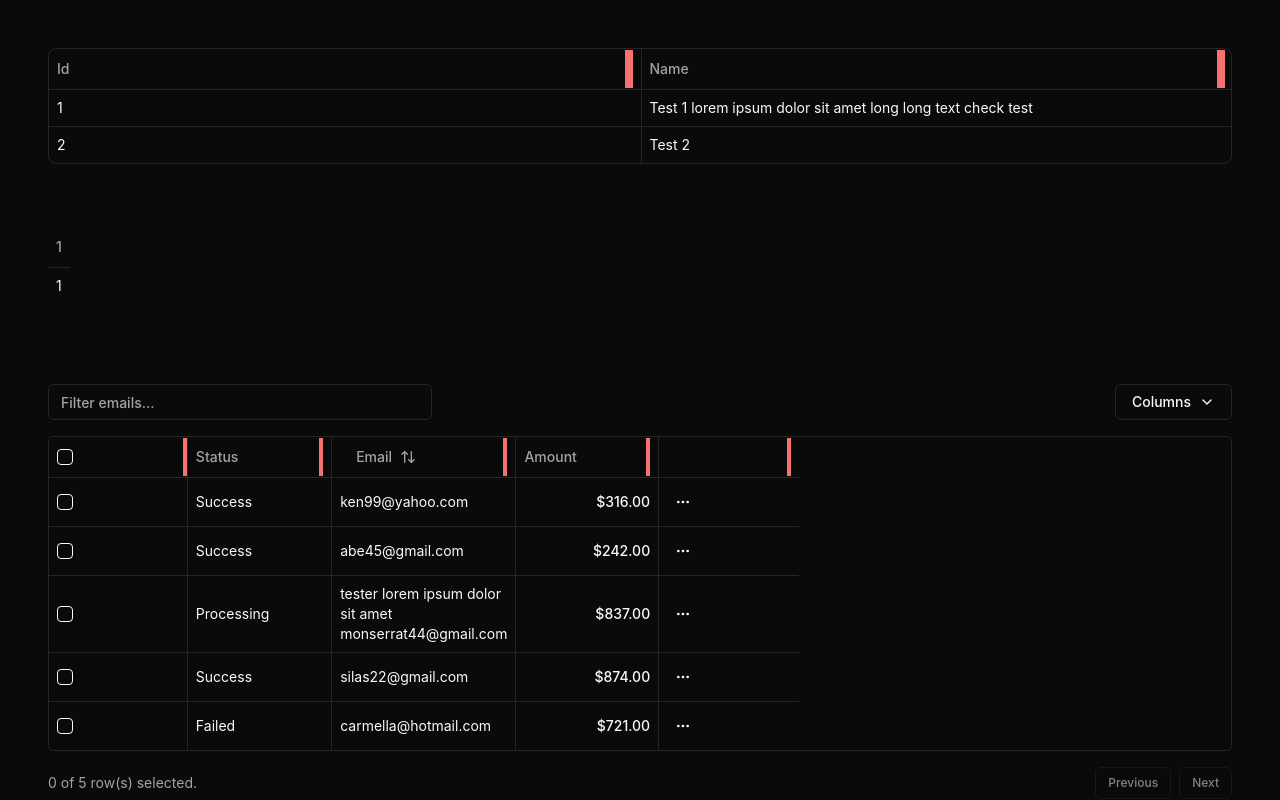
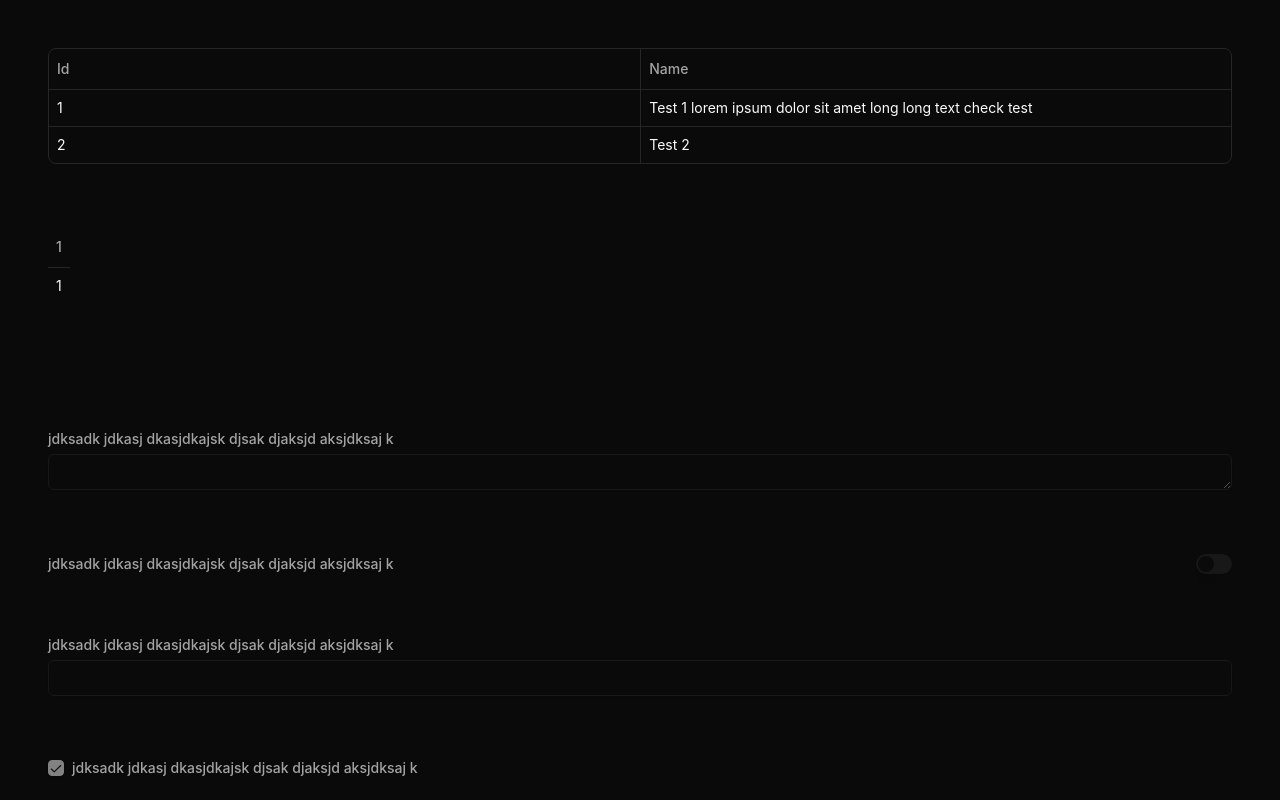
Before and after one commit to jullic/react-hook-form-shadcn-ui-kit, a React (Vite) app: page / in a window 1280 px wide. Built offline with nearby package versions, Linux system fonts and the light colour scheme.

Commit message:
complete

```diff
--- a/src/App.tsx
+++ b/src/App.tsx
@@ -64,9 +64,7 @@ function App() {
 					</Table>
 				</span>
 			</Wrap>
-			<Wrap>
-				<DataTableDemo />
-			</Wrap>
+			<Wrap>{/* <DataTableDemo /> */}</Wrap>
 			<Wrap>
 				<FormTextarea form={form} name="textarea" label=" jdksadk jdkasj dkasjdkajsk djsak djaksjd aksjdksaj k" disabled />
 			</Wrap>
--- a/src/components/table/@ExampleTable2/ExampleTable2.tsx
+++ b/src/components/table/@ExampleTable2/ExampleTable2.tsx
@@ -1,3 +1,4 @@
+/* eslint-disable react-hooks/rules-of-hooks */
 import { FC, useLayoutEffect, useMemo, useRef, useState } from 'react';
 
 import { IExampleTable2Props } from './ExampleTable2.props';
@@ -25,7 +26,6 @@ export const ExampleTable2: FC<IExampleTable2Props> = () => {
 	const [defaultSize, setDefaultSize] = useState(0);
 	const [columnSizing, setColumnSizing] = useState<ColumnSizingState>({});
 	const [columnSizingInfo, setColumnSizingInfo] = useState<ColumnSizingInfoState>({} as ColumnSizingInfoState);
-	const refHeaderRefs = useRef<any>(null);
 
 	const colsWithSize = useMemo(() => cols.map((col) => ({ ...col, size: col.size ?? defaultSize })), [defaultSize]);
 	const table = useReactTable({
@@ -43,7 +43,6 @@ export const ExampleTable2: FC<IExampleTable2Props> = () => {
 		columnResizeMode: 'onChange',
 		onColumnSizingInfoChange: setColumnSizingInfo,
 		onColumnSizingChange: (value) => {
-			refHeaderRefs.current;
 			setColumnSizing(value);
 		},
 	});
@@ -54,7 +53,6 @@ export const ExampleTable2: FC<IExampleTable2Props> = () => {
 	const bodyRowsRefs = rowModel.rows.map((row) => useRef<HTMLTableRowElement>(null));
 
 	useLayoutEffect(() => {
-		refHeaderRefs.current = headerRefs;
 		if (!rootRef.current) {
 			return;
 		}
@@ -68,7 +66,7 @@ export const ExampleTable2: FC<IExampleTable2Props> = () => {
 	}, []);
 
 	return (
-		<div ref={rootRef} className="relative w-full border rounded-lg overflow-auto grid grid-cols-[minmax(1%,100%)_100%]">
+		<div ref={rootRef} className="relative w-full border rounded-lg overflow-auto grid grid-cols-[minmax(1%,100%)]">
 			<Table className="relative border-collapse w-full overflow-auto z-10" style={{ width: table.getTotalSize() }}>
 				<TableHeader className="w-full">
 					{headerGroups.map((headerGroup, rowI) => (
@@ -76,10 +74,10 @@ export const ExampleTable2: FC<IExampleTable2Props> = () => {
 							{headerGroup.headers.map((header, headerI, headers) => (
 								<TableHead
 									style={{ width: header.getSize() }}
-									className={cn('border', {
+									className={cn('border relative', {
 										['border-t-0']: rowI === 0,
 										['border-l-0']: headerI === 0,
-										['border-r-0']: headerI === headers.length - 1,
+										// ['border-r-0']: headerI === headers.length - 1,
 										// ['border-b-0']: rowI === rowModel.rows.length - 1,
 									})}
 									key={header.id}
@@ -89,7 +87,9 @@ export const ExampleTable2: FC<IExampleTable2Props> = () => {
 										<div
 											onMouseDown={header.getResizeHandler()}
 											onTouchStart={header.getResizeHandler()}
-											className="flex ml-auto w-2 h-full bg-red-400 cursor-pointer"
+											className={cn('absolute right-0 transform translatea-x-1/2 transition flex w-3 h-full hover:bg-primary cursor-ew-resize', {
+												['bg-chart-2 hover:bg-chart-2']: header.column.getIsResizing(),
+											})}
 										></div>
 									</div>
 								</TableHead>
@@ -104,7 +104,7 @@ export const ExampleTable2: FC<IExampleTable2Props> = () => {
 								<TableCell
 									className={cn('border', {
 										['border-l-0']: cellI === 0,
-										['border-r-0']: cellI === visibleCells.length - 1,
+										// ['border-r-0']: cellI === visibleCells.length - 1,
 										['border-b-0']: rowI === rowModel.rows.length - 1,
 									})}
 									key={cell.id}
--- a/vite.config.ts
+++ b/vite.config.ts
@@ -9,4 +9,7 @@ export default defineConfig({
 			'@': path.resolve(__dirname, './src'),
 		},
 	},
+	server: {
+		host: true,
+	},
 });
```
